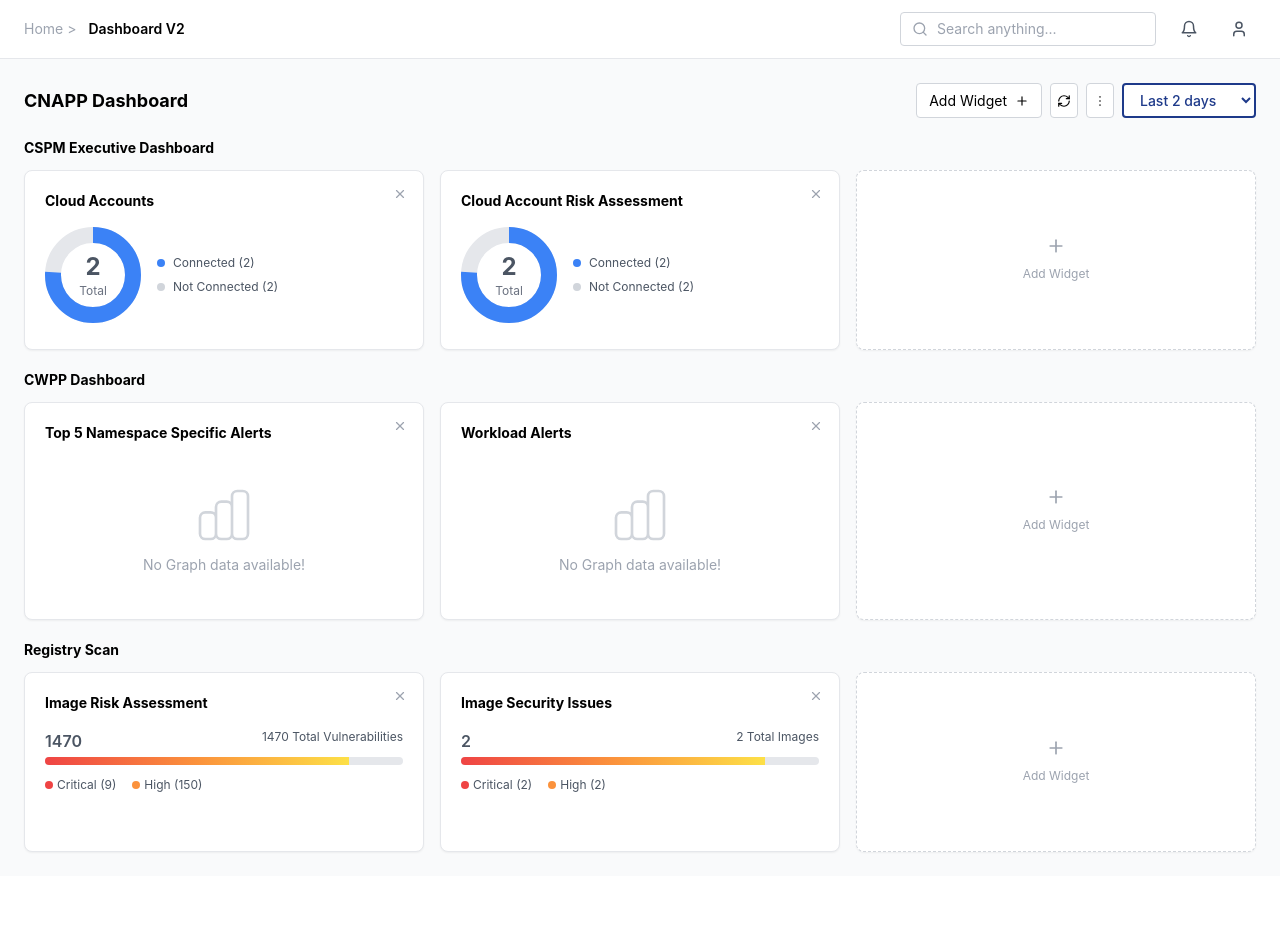
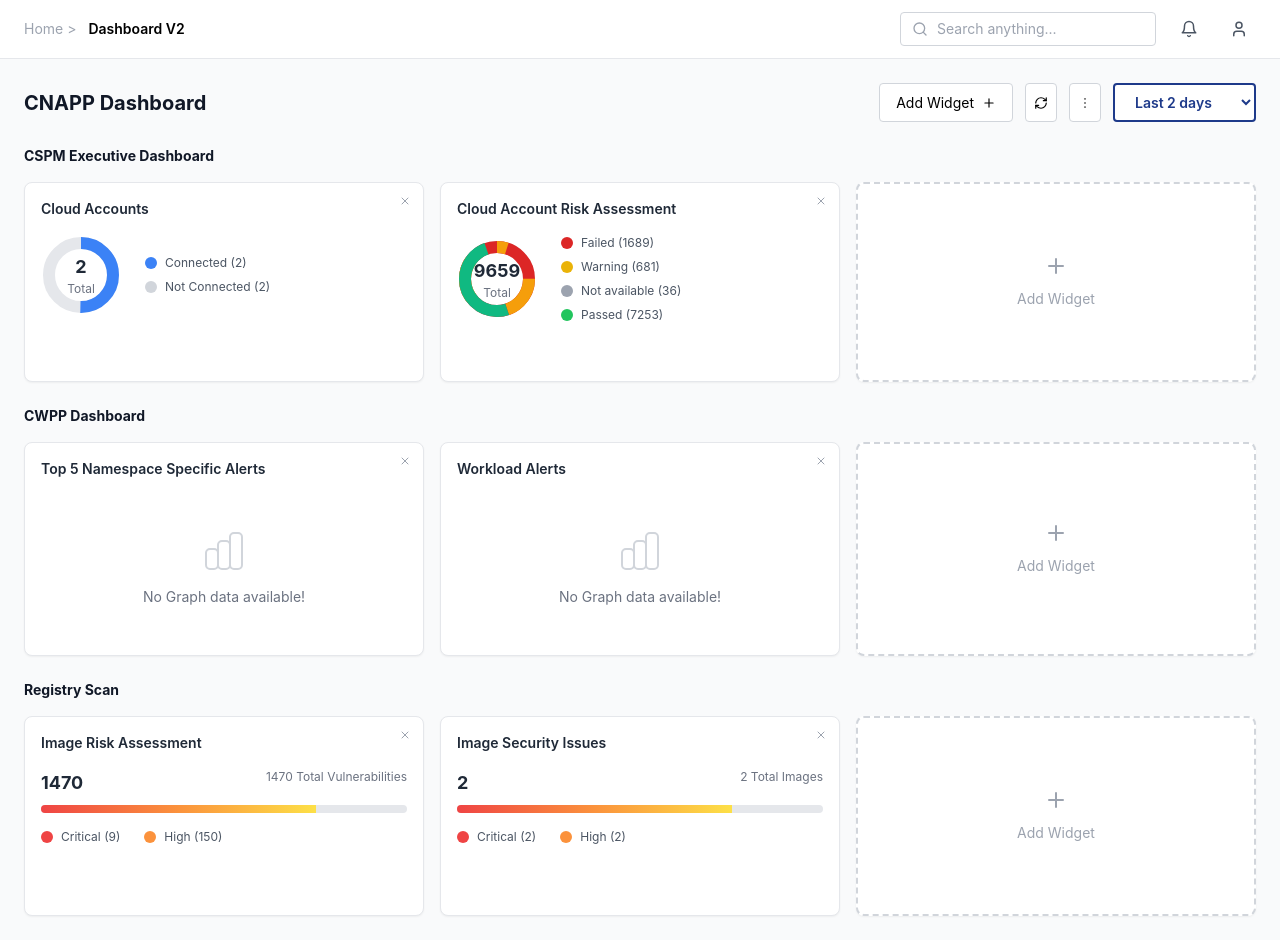
Before and after one commit to Rishika-993/CNAPP-Dashboard, a React (Create React App) app: page / in a window 1280 px wide. Before the commit the page ends 876 px from the top, so only its background shows below. Built offline with nearby package versions, Linux system fonts and the light colour scheme.

Commit message:
Enhance Dashboard and Widget components with improved layout and styling

```diff
--- a/src/components/Dashboard.js
+++ b/src/components/Dashboard.js
@@ -23,26 +23,26 @@ const Dashboard = () => {
       <Header />
 
       <div className="p-6">
-        <div className="flex justify-between items-center mb-5">
-          <h1 className="text-lg font-bold">CNAPP Dashboard</h1>
-          <div className="flex gap-2">
+        <div className="flex justify-between items-center mb-6">
+          <h1 className="text-xl font-bold text-gray-900">CNAPP Dashboard</h1>
+          <div className="flex gap-3">
             <button
               onClick={() => setIsModalOpen(true)}
-              className="flex items-center gap-2 px-3 py-1.5 bg-white border border-gray-300 rounded text-sm hover:bg-gray-50 transition-colors"
+              className="flex items-center gap-2 px-4 py-2 bg-white border border-gray-300 rounded text-sm hover:bg-gray-50 transition-colors"
             >
               Add Widget <Plus size={14} />
             </button>
-            <button className="p-1.5 bg-white border border-gray-300 rounded hover:bg-gray-50 transition-colors">
+            <button className="p-2 bg-white border border-gray-300 rounded hover:bg-gray-50 transition-colors">
               <RefreshCw size={14} />
             </button>
-            <button className="p-1.5 bg-white border border-gray-300 rounded hover:bg-gray-50 transition-colors">
+            <button className="p-2 bg-white border border-gray-300 rounded hover:bg-gray-50 transition-colors">
               <svg width="14" height="14" viewBox="0 0 24 24" fill="none" stroke="currentColor">
                 <circle cx="12" cy="12" r="1"/>
                 <circle cx="12" cy="5" r="1"/>
                 <circle cx="12" cy="19" r="1"/>
               </svg>
             </button>
-            <select className="px-3 py-1.5 bg-white border-2 border-blue-900 rounded text-sm text-blue-900 font-medium focus:outline-none">
+            <select className="px-4 py-2 bg-white border-2 border-blue-900 rounded text-sm text-blue-900 font-semibold focus:outline-none">
               <option>Last 2 days</option>
               <option>Last 7 days</option>
               <option>Last 30 days</option>
@@ -50,10 +50,10 @@ const Dashboard = () => {
           </div>
         </div>
 
-        <div className="space-y-5">
+        <div className="space-y-6">
           {state.categories.map(category => (
             <div key={category.id}>
-              <h2 className="text-sm font-bold mb-3">{category.name}</h2>
+              <h2 className="text-sm font-bold mb-4 text-gray-900">{category.name}</h2>
               <div className="grid grid-cols-1 md:grid-cols-2 lg:grid-cols-3 gap-4">
                 {category.widgets.map(widget => (
                   <Widget
@@ -65,11 +65,11 @@ const Dashboard = () => {
                 ))}
                 <button
                   onClick={() => setIsModalOpen(true)}
-                  className="bg-white rounded-lg p-5 shadow-sm border border-dashed border-gray-300 hover:border-gray-400 flex items-center justify-center min-h-[180px] transition-colors"
+                  className="bg-white rounded-lg p-4 shadow-sm border-2 border-dashed border-gray-300 hover:border-gray-400 flex items-center justify-center min-h-[200px] transition-colors"
                 >
                   <div className="text-center text-gray-400">
-                    <Plus size={20} className="mx-auto mb-1" />
-                    <span className="text-xs">Add Widget</span>
+                    <Plus size={24} className="mx-auto mb-2" />
+                    <span className="text-sm">Add Widget</span>
                   </div>
                 </button>
               </div>
--- a/src/components/Widget.js
+++ b/src/components/Widget.js
@@ -3,70 +3,106 @@ import { X } from 'lucide-react';
 
 const Widget = ({ widget, categoryId, onRemove }) => {
   return (
-    <div className="bg-white rounded-lg p-5 shadow-sm border border-gray-200 relative min-h-[180px]">
+    <div className="bg-white rounded-lg p-4 shadow-sm border border-gray-200 relative min-h-[200px]">
       <button
         onClick={() => onRemove(categoryId, widget.id)}
-        className="absolute top-3 right-3 p-1 hover:bg-gray-100 rounded transition-colors"
+        className="absolute top-2 right-2 p-1 hover:bg-gray-100 rounded transition-colors"
       >
-        <X size={14} className="text-gray-400" />
+        <X size={12} className="text-gray-400" />
       </button>
 
-      <h3 className="font-bold text-sm mb-4 pr-6">{widget.name}</h3>
+      <h3 className="font-semibold text-sm mb-4 pr-6 text-gray-800">{widget.name}</h3>
 
       <div className="text-gray-600 text-xs">
         {widget.type === 'empty' && (
-          <div className="flex flex-col items-center justify-center py-6 text-gray-400">
-            <svg className="w-16 h-16 mb-2 text-gray-300" fill="none" stroke="currentColor" viewBox="0 0 24 24">
+          <div className="flex flex-col items-center justify-center py-8 text-gray-400">
+            <svg className="w-12 h-12 mb-3 text-gray-300" fill="none" stroke="currentColor" viewBox="0 0 24 24">
               <path strokeLinecap="round" strokeLinejoin="round" strokeWidth={1} d="M9 19v-6a2 2 0 00-2-2H5a2 2 0 00-2 2v6a2 2 0 002 2h2a2 2 0 002-2zm0 0V9a2 2 0 012-2h2a2 2 0 012 2v10m-6 0a2 2 0 002 2h2a2 2 0 002-2m0 0V5a2 2 0 012-2h2a2 2 0 012 2v14a2 2 0 01-2 2h-2a2 2 0 01-2-2z" />
             </svg>
-            <p className="text-sm">{widget.text}</p>
+            <p className="text-sm text-gray-500">{widget.text}</p>
           </div>
         )}
 
         {widget.type === 'donut' && (
-          <div className="flex items-center gap-4">
-            <div className="relative w-24 h-24">
-              <svg className="w-24 h-24 transform -rotate-90">
-                <circle cx="48" cy="48" r="40" fill="none" stroke="#e5e7eb" strokeWidth="16"/>
-                <circle cx="48" cy="48" r="40" fill="none" stroke="#3b82f6" strokeWidth="16" strokeDasharray="251" strokeDashoffset="60"/>
-              </svg>
+          <div className="flex items-center gap-6">
+            <div className="relative w-20 h-20">
+              {widget.id === 'cloud-accounts' ? (
+                // Blue donut for Cloud Accounts
+                <svg className="w-20 h-20 transform -rotate-90">
+                  <circle cx="40" cy="40" r="32" fill="none" stroke="#e5e7eb" strokeWidth="12"/>
+                  <circle cx="40" cy="40" r="32" fill="none" stroke="#3b82f6" strokeWidth="12" strokeDasharray="201" strokeDashoffset="100"/>
+                </svg>
+              ) : (
+                // Multi-color donut for Risk Assessment
+                <svg className="w-20 h-20 transform -rotate-90">
+                  <circle cx="40" cy="40" r="32" fill="none" stroke="#e5e7eb" strokeWidth="12"/>
+                  <circle cx="40" cy="40" r="32" fill="none" stroke="#dc2626" strokeWidth="12" strokeDasharray="201" strokeDashoffset="0"/>
+                  <circle cx="40" cy="40" r="32" fill="none" stroke="#f59e0b" strokeWidth="12" strokeDasharray="40" strokeDashoffset="-50"/>
+                  <circle cx="40" cy="40" r="32" fill="none" stroke="#10b981" strokeWidth="12" strokeDasharray="100" strokeDashoffset="-90"/>
+                </svg>
+              )}
               <div className="absolute inset-0 flex flex-col items-center justify-center">
-                <span className="text-2xl font-bold">2</span>
+                <span className="text-lg font-bold text-gray-800">
+                  {widget.id === 'cloud-accounts' ? '2' : '9659'}
+                </span>
                 <span className="text-xs text-gray-500">Total</span>
               </div>
             </div>
             <div className="flex-1 space-y-2">
-              <div className="flex items-center gap-2">
-                <div className="w-2 h-2 rounded-full bg-blue-500"></div>
-                <span className="text-xs">Connected (2)</span>
-              </div>
-              <div className="flex items-center gap-2">
-                <div className="w-2 h-2 rounded-full bg-gray-300"></div>
-                <span className="text-xs">Not Connected (2)</span>
-              </div>
+              {widget.id === 'cloud-accounts' ? (
+                <>
+                  <div className="flex items-center gap-2">
+                    <div className="w-3 h-3 rounded-full bg-blue-500"></div>
+                    <span className="text-xs text-gray-600">Connected (2)</span>
+                  </div>
+                  <div className="flex items-center gap-2">
+                    <div className="w-3 h-3 rounded-full bg-gray-300"></div>
+                    <span className="text-xs text-gray-600">Not Connected (2)</span>
+                  </div>
+                </>
+              ) : (
+                <>
+                  <div className="flex items-center gap-2">
+                    <div className="w-3 h-3 rounded-full bg-red-600"></div>
+                    <span className="text-xs text-gray-600">Failed (1689)</span>
+                  </div>
+                  <div className="flex items-center gap-2">
+                    <div className="w-3 h-3 rounded-full bg-yellow-500"></div>
+                    <span className="text-xs text-gray-600">Warning (681)</span>
+                  </div>
+                  <div className="flex items-center gap-2">
+                    <div className="w-3 h-3 rounded-full bg-gray-400"></div>
+                    <span className="text-xs text-gray-600">Not available (36)</span>
+                  </div>
+                  <div className="flex items-center gap-2">
+                    <div className="w-3 h-3 rounded-full bg-green-500"></div>
+                    <span className="text-xs text-gray-600">Passed (7253)</span>
+                  </div>
+                </>
+              )}
             </div>
           </div>
         )}
 
         {widget.type === 'bar' && (
-          <div className="space-y-3">
+          <div className="space-y-4">
             <div>
-              <div className="flex justify-between mb-1">
-                <span className="font-semibold text-base">{widget.text.split(' ')[0]}</span>
-                <span className="text-xs">{widget.text}</span>
+              <div className="flex justify-between mb-2">
+                <span className="font-bold text-lg text-gray-800">{widget.text.split(' ')[0]}</span>
+                <span className="text-xs text-gray-500">{widget.text}</span>
               </div>
               <div className="w-full h-2 bg-gray-200 rounded-full overflow-hidden">
-                <div className="h-full bg-gradient-to-r from-red-500 via-orange-400 to-yellow-300" style={{width: '85%'}}></div>
+                <div className="h-full bg-gradient-to-r from-red-500 via-orange-400 to-yellow-300" style={{width: '75%'}}></div>
               </div>
             </div>
-            <div className="flex gap-4 text-xs">
-              <div className="flex items-center gap-1">
-                <div className="w-2 h-2 rounded-full bg-red-500"></div>
-                <span>Critical ({widget.details.critical})</span>
+            <div className="flex gap-6 text-xs">
+              <div className="flex items-center gap-2">
+                <div className="w-3 h-3 rounded-full bg-red-500"></div>
+                <span className="text-gray-600">Critical ({widget.details?.critical || 0})</span>
               </div>
-              <div className="flex items-center gap-1">
-                <div className="w-2 h-2 rounded-full bg-orange-400"></div>
-                <span>High ({widget.details.high})</span>
+              <div className="flex items-center gap-2">
+                <div className="w-3 h-3 rounded-full bg-orange-400"></div>
+                <span className="text-gray-600">High ({widget.details?.high || 0})</span>
               </div>
             </div>
           </div>
```
